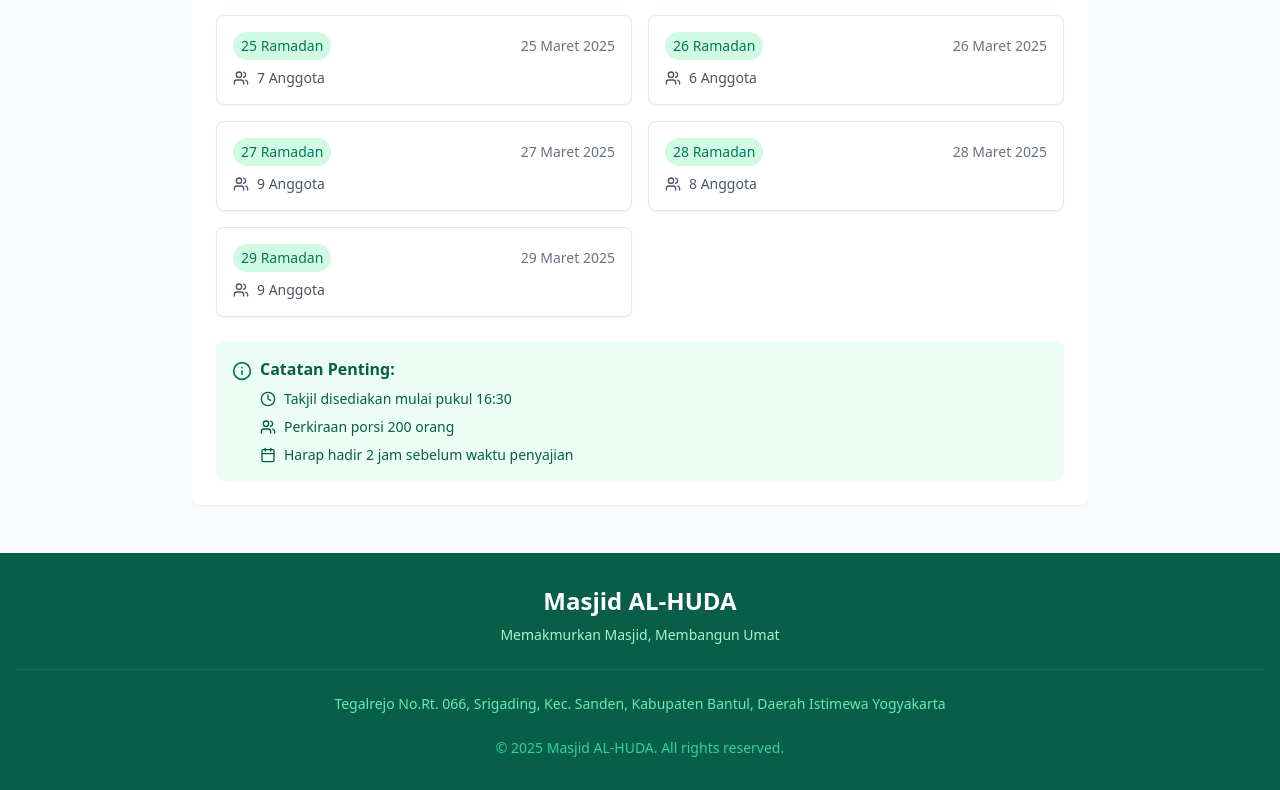
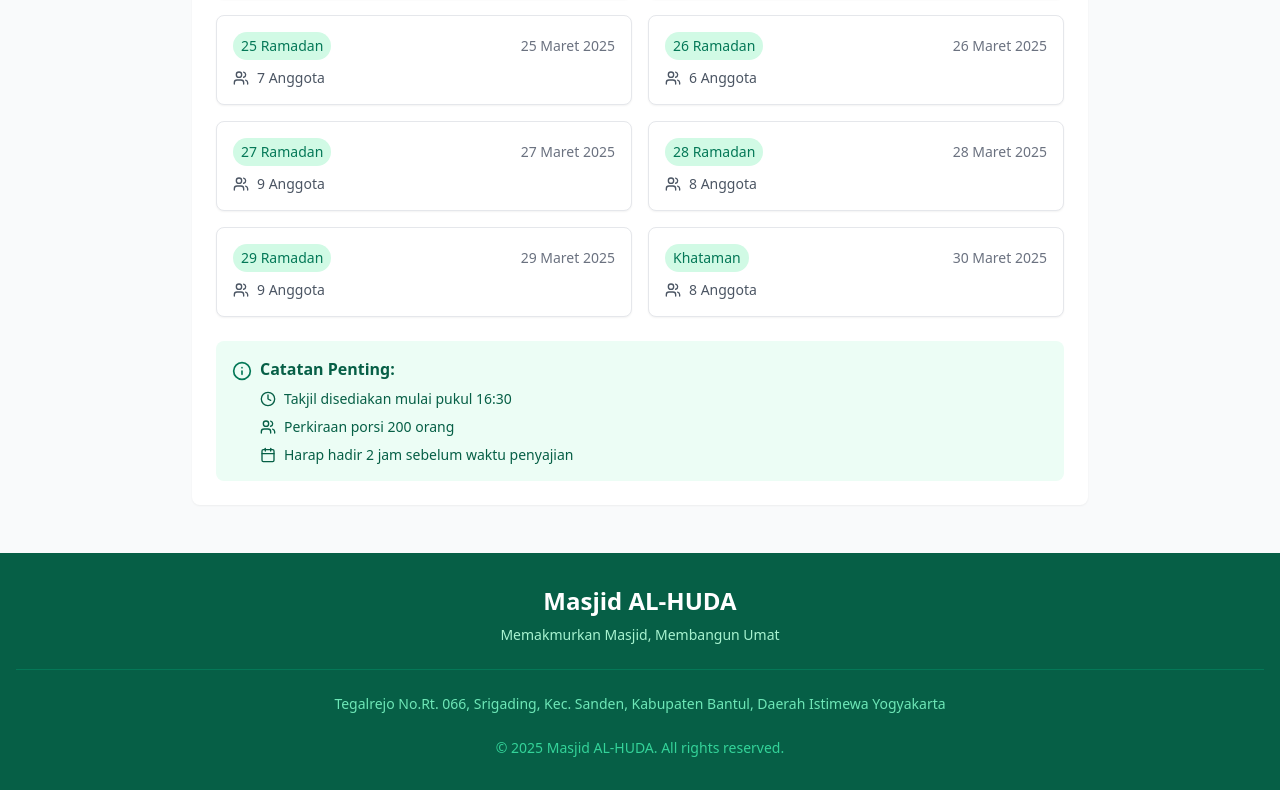
Before and after one commit to Rullabcde/Al-Huda, a React (Vite) app: page /takjil in a window 1280 px wide. Shown: the part 1515-2305 px from the top of the page. Built offline with nearby package versions, Linux system fonts and the light colour scheme.

Commit message:
update jadwal takjil

```diff
--- a/src/data/ramadanSchedule.js
+++ b/src/data/ramadanSchedule.js
@@ -394,4 +394,18 @@ export const ramadanSchedule = [
       "Rahmat",
     ],
   },
+  {
+    date: "Khataman",
+    menu: "30 Maret 2025",
+    members: [
+      "Tri Marsudi",
+      "Tri Dwi Manunggal",
+      "Tohari",
+      "Jumakir",
+      "Paryanti",
+      "Jumanah",
+      "Tumijah",
+      "Mahendri",
+    ],
+  },
 ];
```
